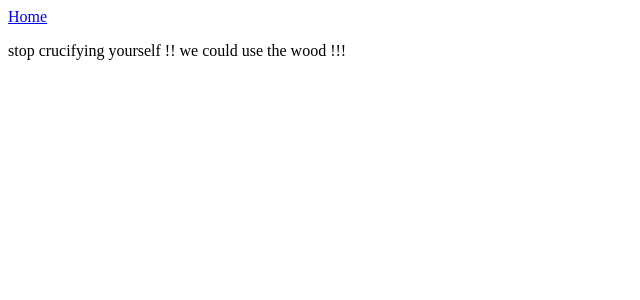
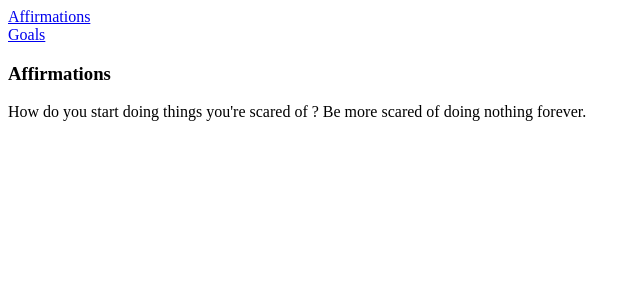
Before and after one commit to limiajayi/Affirmations, a React (Vite) app: page / in a window 1280 px wide. Shown: the top 300 px of the page, without its empty margins (0-640 px from the left). Built offline with nearby package versions, Linux system fonts and the light colour scheme.

Commit message:
Goals tab.

```diff
--- a/src/App.jsx
+++ b/src/App.jsx
@@ -1,15 +1,19 @@
 import { BrowserRouter as Router, Routes, Route, Link } from 'react-router-dom';
 import Home from './Home'
+import Goals from './Goals';
 
 const App = () => {
     return (
         <Router>
             <nav>
-                <Link to='/'>Home</Link>
+                <Link to='/'>Affirmations</Link>
+                <br />
+                <Link to='/goals'>Goals</Link>
             </nav>
 
             <Routes>
                 <Route path='/' element={<Home />}/>
+                <Route path='/goals' element={<Goals />}/>
             </Routes>
         </Router>
     )
--- /dev/null
+++ b/src/Goals.jsx
@@ -0,0 +1,24 @@
+
+const Goals = () => {
+
+    const goals = [
+        {"Strengthen relationship with God": [
+            "start that 365 days bible plan",
+            "bible and pray first thing every morning",
+        ]},
+        {"First Class, Good Career": [
+            "Make routine out of consolidating your knowledge",
+            "Apply even if you think you're not qualified",
+            "Go over once then on the second try, go over what you don't understand"
+        ]}
+    ]
+    return (
+        <>
+            <h3>Goals</h3>
+            <p>hmm</p>
+            {console.log(Object.keys(goals[0])[0])}
+        </>
+    )
+}
+
+export default Goals
--- a/src/Home.jsx
+++ b/src/Home.jsx
@@ -4,6 +4,9 @@ const Home = () => {
 
   return (
     <>
+    <h3>
+      Affirmations
+    </h3>
       <TextFileReader fileName={'/quotes.txt'} />
     </>
   )
--- a/src/Selection.jsx
+++ b/src/Selection.jsx
@@ -12,7 +12,7 @@ const Selection = ({ lines }) => {
             const newSelected = Math.floor(Math.random() * lines.length)
             setSelected(newSelected)
 
-        }, 5000);
+        }, 20000);
 
         //clears the effect
         return () => clearInterval(interval)
@@ -22,9 +22,7 @@ const Selection = ({ lines }) => {
 
     return (
         <>
-
             <p>{lines[selected]}</p>
-
         </>
     )
 
```
Also changed, not shown: src/Button.jsx (deleted, +0 -10 lines).
